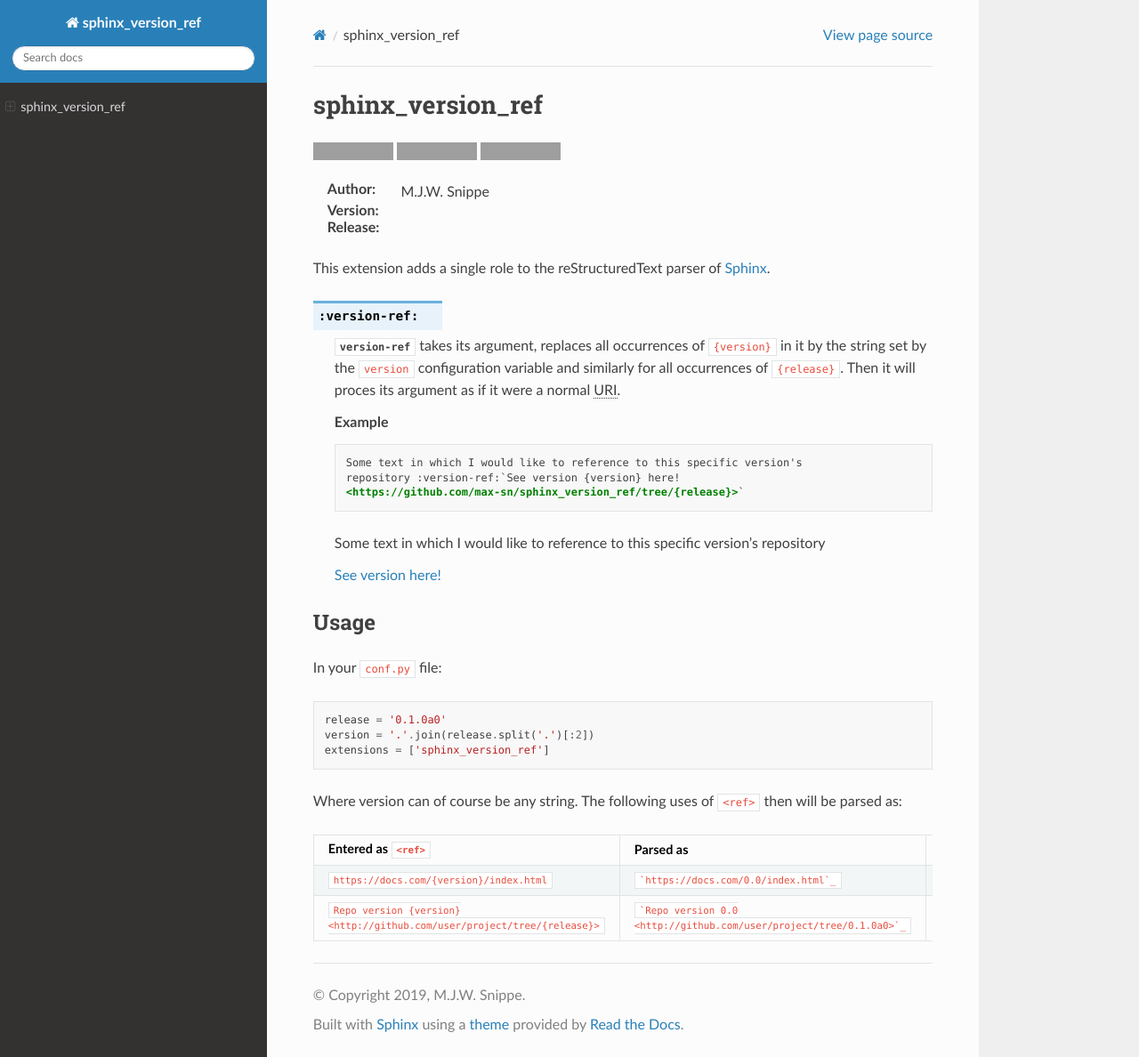
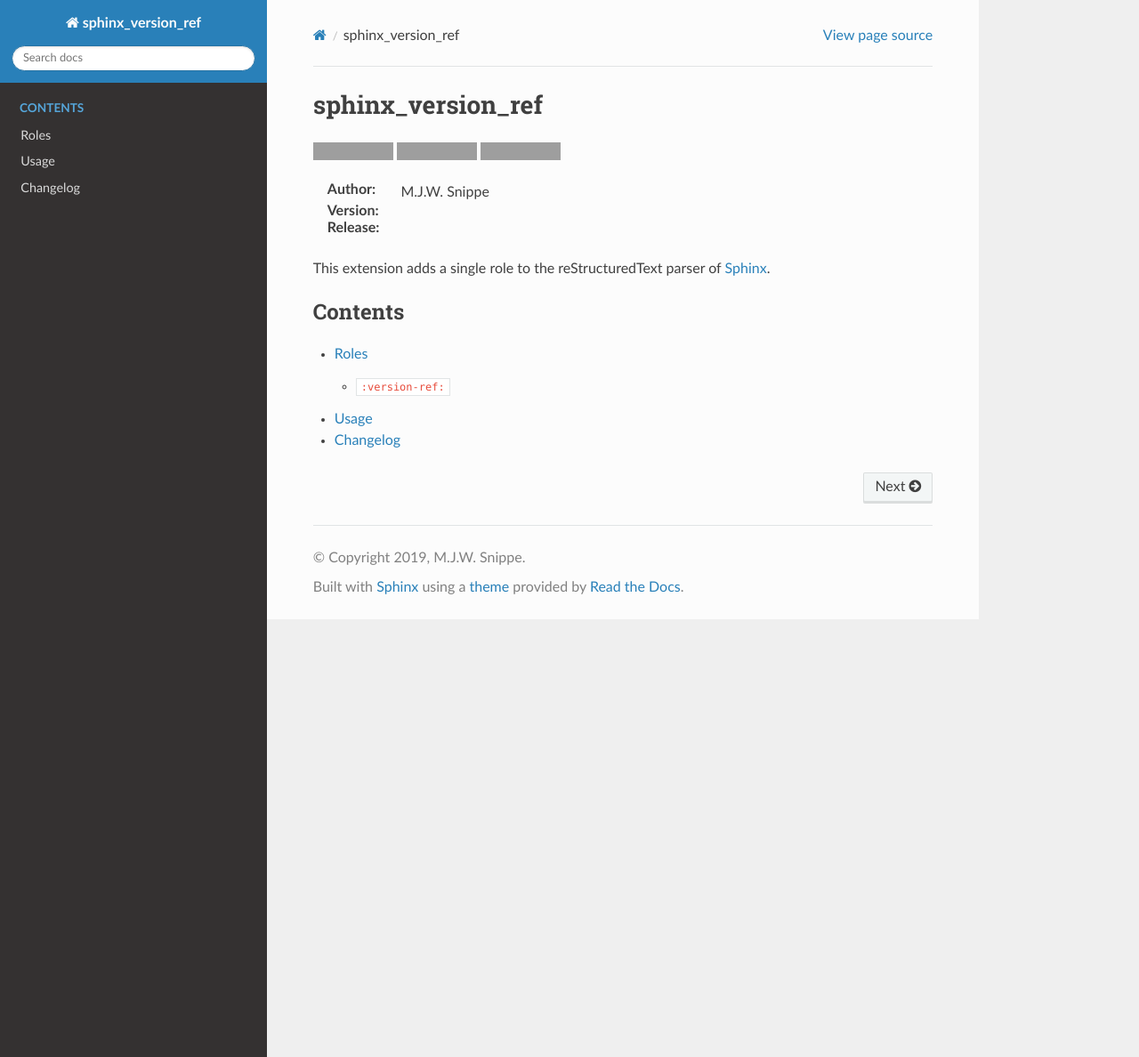
Before and after one commit to max-sn/sphinx_version_ref, a Sphinx documentation site: the page built from docs/source/index.rst, in a window 1280 px wide and 1188 px high. Shown: the whole window at 89% size. Built offline with Sphinx 7.4.7 and the Read the Docs theme 2.0.0, drawn with Linux system fonts in a browser that asks for light colours; grey boxes are pictures that could not be loaded.

Commit message:
Split docs

````diff
--- a/docs/source/index.rst
+++ b/docs/source/index.rst
@@ -20,53 +20,13 @@
 
 This extension adds a single role to the |RST| parser of |sphinx|_.
 
-.. rst:role:: version-ref
+.. toctree::
+  :caption: Contents
 
-  :rst:role:`version-ref` takes its argument, replaces all occurrences of
-  ``{version}`` in it by the string set by the ``version`` configuration
-  variable and similarly for all occurrences of ``{release}``. Then it will
-  proces its argument as if it were a normal :abbr:`URI (uniform resource
-  identifier)`.
+  roles
+  usage
+  changelog
 
-  .. rubric:: Example
-
-  .. code-block:: restructuredtext
-
-    Some text in which I would like to reference to this specific version's
-    repository :version-ref:`See version {version} here!
-    <https://github.com/max-sn/sphinx_version_ref/tree/{release}>`
-
-
-  Some text in which I would like to reference to this specific version's
-  repository :version-ref:`See version {version} here!
-  <https://github.com/max-sn/sphinx_version_ref/tree/{release}>`
-
-
-*****
-Usage
-*****
-
-In your ``conf.py`` file::
-
-  release = '0.1.0a0'
-  version = '.'.join(release.split('.')[:2])
-  extensions = ['sphinx_version_ref']
-
-Where version can of course be any string. The following uses of ``<ref>``
-then will be parsed as:
-
-.. list-table::
-  :header-rows: 1
-
-  * - Entered as ``<ref>``
-    - Parsed as
-    - Resulting in
-  * - ``https://docs.com/{version}/index.html``
-    - ```https://docs.com/0.0/index.html`_``
-    - :version-ref:`https://docs.com/{version}/index.html`
-  * - ``Repo version {version} <http://github.com/user/project/tree/{release}>``
-    - ```Repo version 0.0 <http://github.com/user/project/tree/0.1.0a0>`_``
-    - :version-ref:`Repo version {version} <http://github.com/user/project/tree/{release}>`
 
 .. |RST| replace:: reStructuredText
 .. |sphinx| replace:: Sphinx
````
Also changed, not shown: docs/source/roles.rst (added, +24 -0 lines), docs/source/usage.rst (added, +25 -0 lines).
